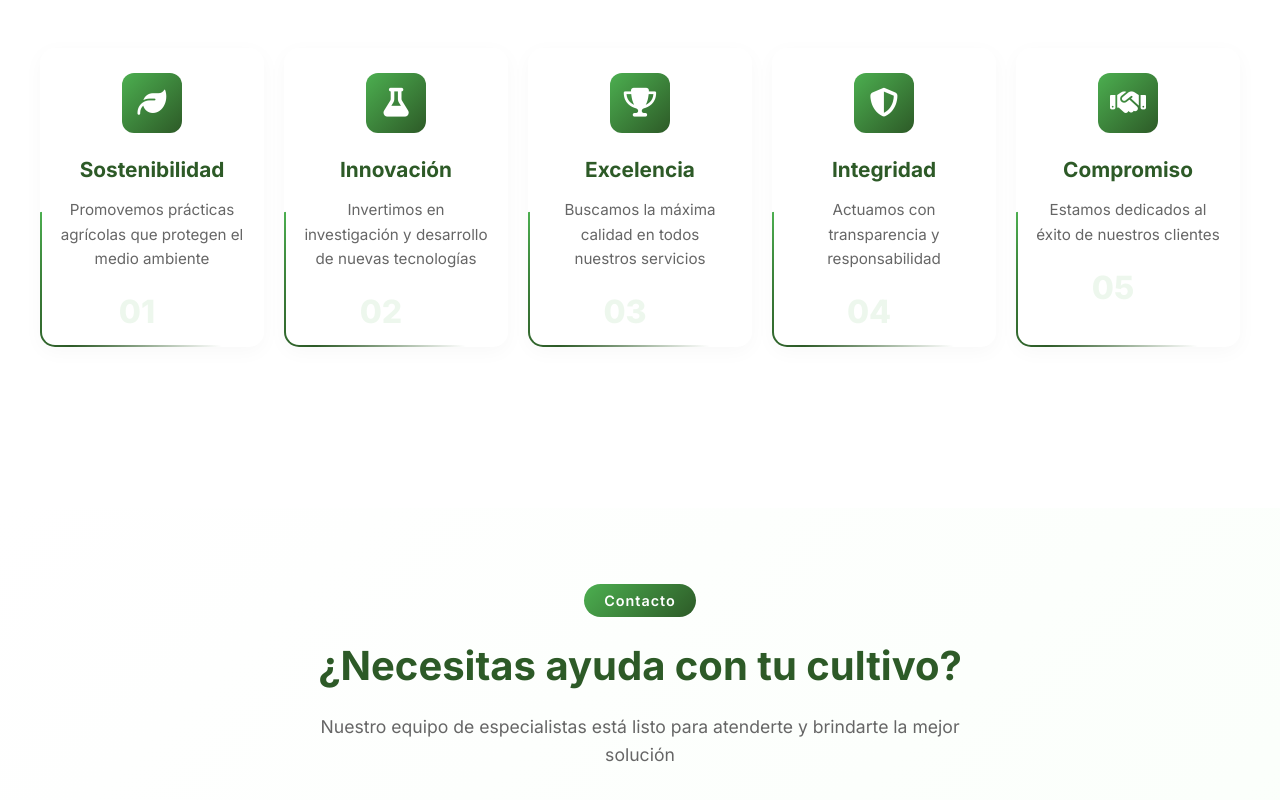
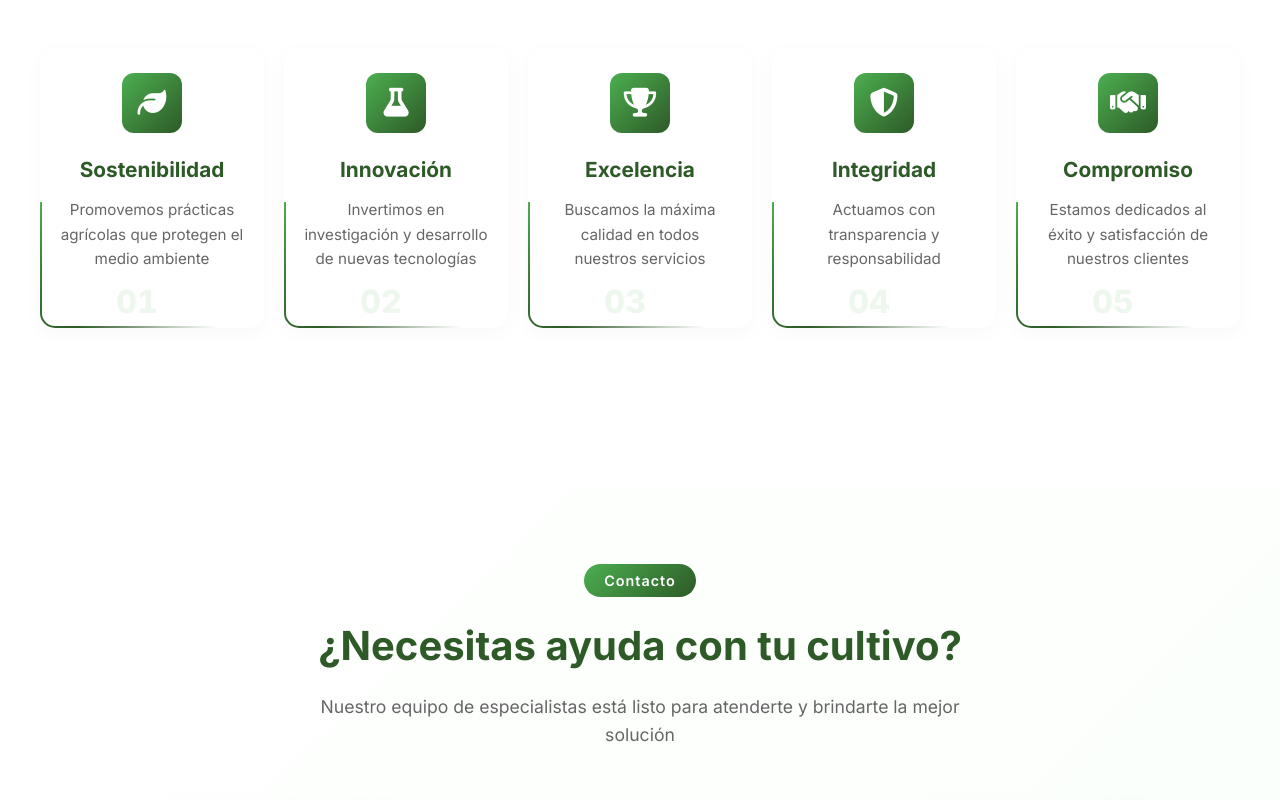
Before and after one commit to valenknmi/control-plagas, an Angular app: page / in a window 1280 px wide. Shown: the part 3021-3821 px from the top of the page. Built offline with nearby package versions, Linux system fonts and the light colour scheme.

Commit message:
feat: Implement `DatosEmpresaService` to provide static company information, pest data, statistics, and resources, alongside new styling for the `sobre-nosotros` component.

```diff
--- a/src/app/components/sobre-nosotros/sobre-nosotros.css
+++ b/src/app/components/sobre-nosotros/sobre-nosotros.css
@@ -428,9 +428,11 @@
   position: absolute;
   top: 15px;
   right: 15px;
-  font-size: 2rem;
+  font-size: 2rem !important;
   font-weight: 800;
   color: rgba(76, 175, 80, 0.1);
+  line-height: 1;
+  font-variant-numeric: tabular-nums;
 }
 
 /* Certificaciones */
--- a/src/app/services/datos-empresa.ts
+++ b/src/app/services/datos-empresa.ts
@@ -70,7 +70,7 @@ export class DatosEmpresaService {
         },
         {
           nombre: 'Compromiso',
-          descripcion: 'Estamos dedicados al éxito de nuestros clientes',
+          descripcion: 'Estamos dedicados al éxito y satisfacción de nuestros clientes',
           icono: 'fas fa-handshake'
         }
       ]
```
